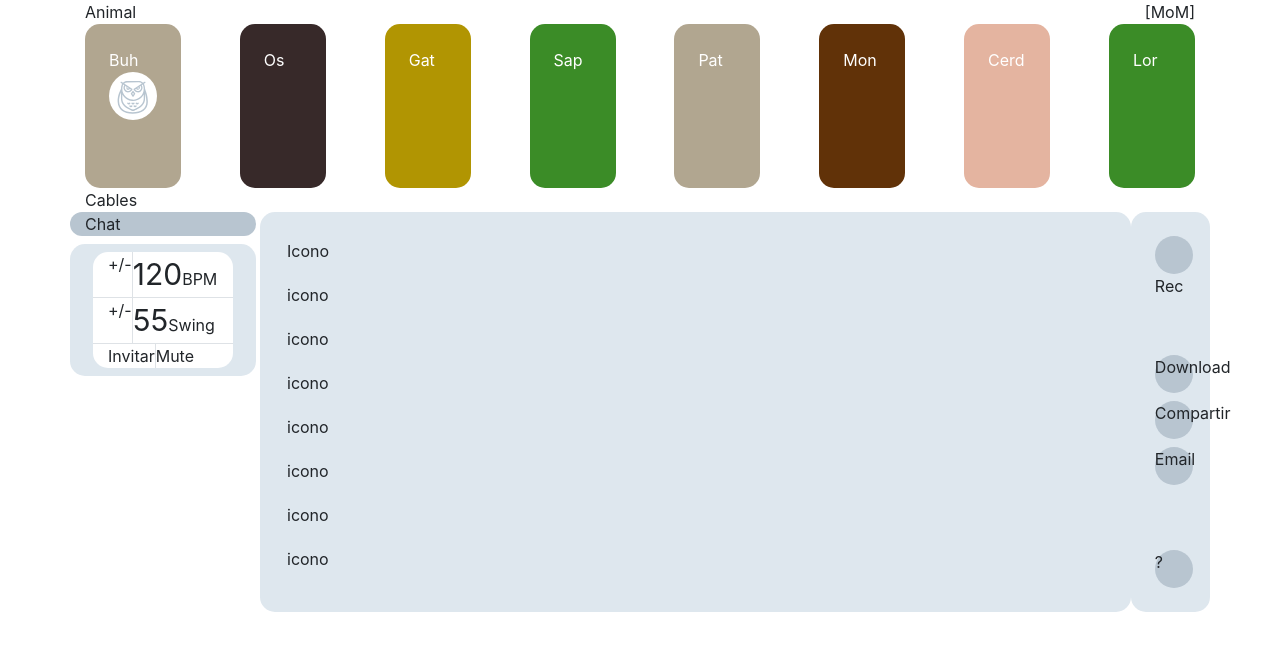
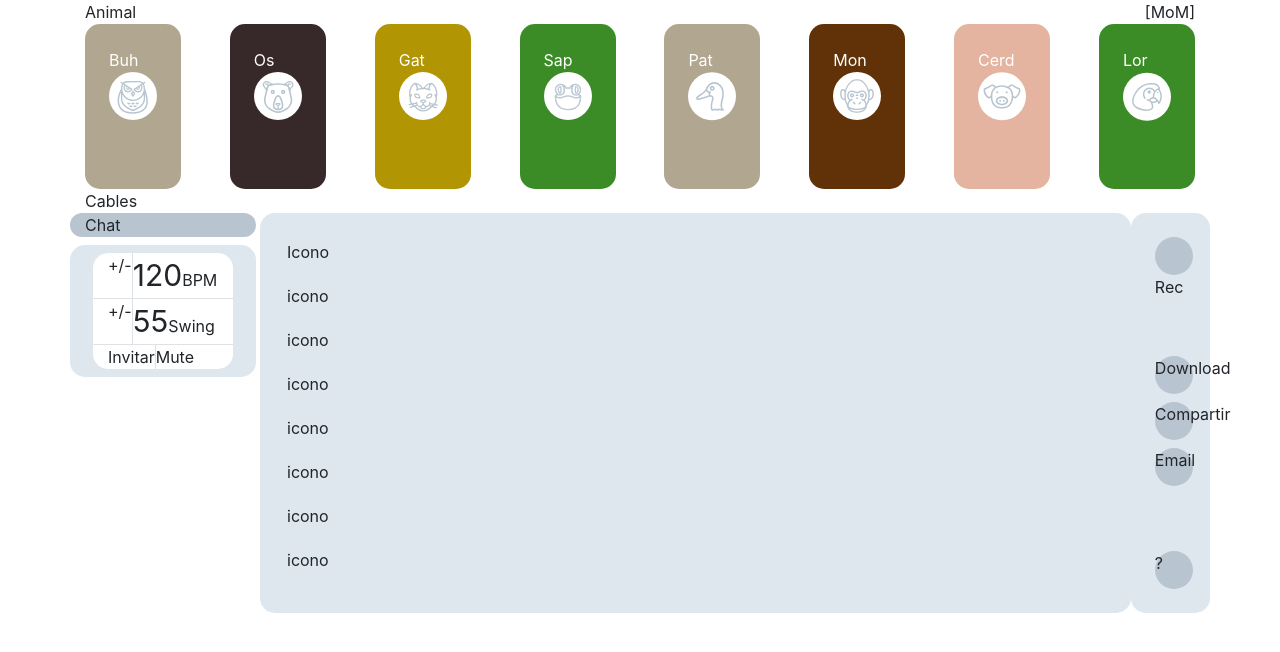
Before and after one commit to joshi4/animal, a plain HTML site: page index.html in a window 1280 px wide. Drawn offline with nearby package versions, Linux system fonts and the light colour scheme; a script that the page names is missing.

Commit message:
Update index.html

```diff
--- a/index.html
+++ b/index.html
@@ -30,30 +30,58 @@
       <div id="instrumentos" class="col-md-12 d-flex flex-row justify-content-between color-fondo-1-animal text-white">
         <div class="instrumento-animal p-4 corners1 gris-animal">
           <div>Buh</div>
-          <object type="image/svg+xml" data="svg/iconos/buho.svg" class="logo">
+          <object type="image/svg+xml" data="svg/iconos/buho.svg" class="buho-icon">
             Buho
           </object>
           <div id="dial-ins1" class="mom_dial"></div>
         </div>
-        <div class="instrumento-animal p-4  corners1 chocolate-animal">Os
+        <div class="instrumento-animal p-4  corners1 chocolate-animal">
+          <div>Os</div>
+          <object type="image/svg+xml" data="svg/iconos/oso.svg" class="oso-icon">
+            Oso
+          </object>
           <div id="dial-ins2" class="mom_dial"></div>
         </div>
-        <div class="instrumento-animal p-4 corners1 mostaza-animal">Gat
+        <div class="instrumento-animal p-4 corners1 mostaza-animal">
+          <div>Gat</div>
+          <object type="image/svg+xml" data="svg/iconos/gato.svg" class="gato-icon">
+            Gato
+          </object>
           <div id="dial-ins3" class="mom_dial"></div>
         </div>
-        <div class="instrumento-animal p-4 corners1 verde-animal">Sap
+        <div class="instrumento-animal p-4 corners1 verde-animal">
+          <div>Sap</div>
+          <object type="image/svg+xml" data="svg/iconos/sapo.svg" class="sapo-icon">
+            Sapo
+          </object>
           <div id="dial-ins4" class="mom_dial"></div>
         </div>
-        <div class="instrumento-animal p-4 corners1 gris-animal">Pat
+        <div class="instrumento-animal p-4 corners1 gris-animal">
+          <div>Pat</div>
+          <object type="image/svg+xml" data="svg/iconos/pato.svg" class="pato-icon">
+            Pato
+          </object>
           <div id="dial-ins5" class="mom_dial"></div>
         </div>
-        <div class="instrumento-animal p-4 corners1 marron-animal">Mon
+        <div class="instrumento-animal p-4 corners1 marron-animal">
+          <div>Mon</div>
+          <object type="image/svg+xml" data="svg/iconos/mono.svg" class="mono-icon">
+            Mono
+          </object>
           <div id="dial-ins6" class="mom_dial"></div>
         </div>
-        <div class="instrumento-animal p-4 corners1 rosa-animal">Cerd
+        <div class="instrumento-animal p-4 corners1 rosa-animal">
+          <div>Cerd</div>
+          <object type="image/svg+xml" data="svg/iconos/cerdo.svg" class="cerdo-icon">
+            Cerdo
+          </object>
           <div id="dial-ins7" class="mom_dial"></div>
         </div>
-        <div class="instrumento-animal p-4 corners1 verde-animal">Lor
+        <div class="instrumento-animal p-4 corners1 verde-animal">
+          <div>Lor</div>
+          <object type="image/svg+xml" data="svg/iconos/loro.svg" class="loro-icon">
+            Loro
+          </object>
           <div id="dial-ins8" class="mom_dial"></div>
         </div>
       </div>
```
